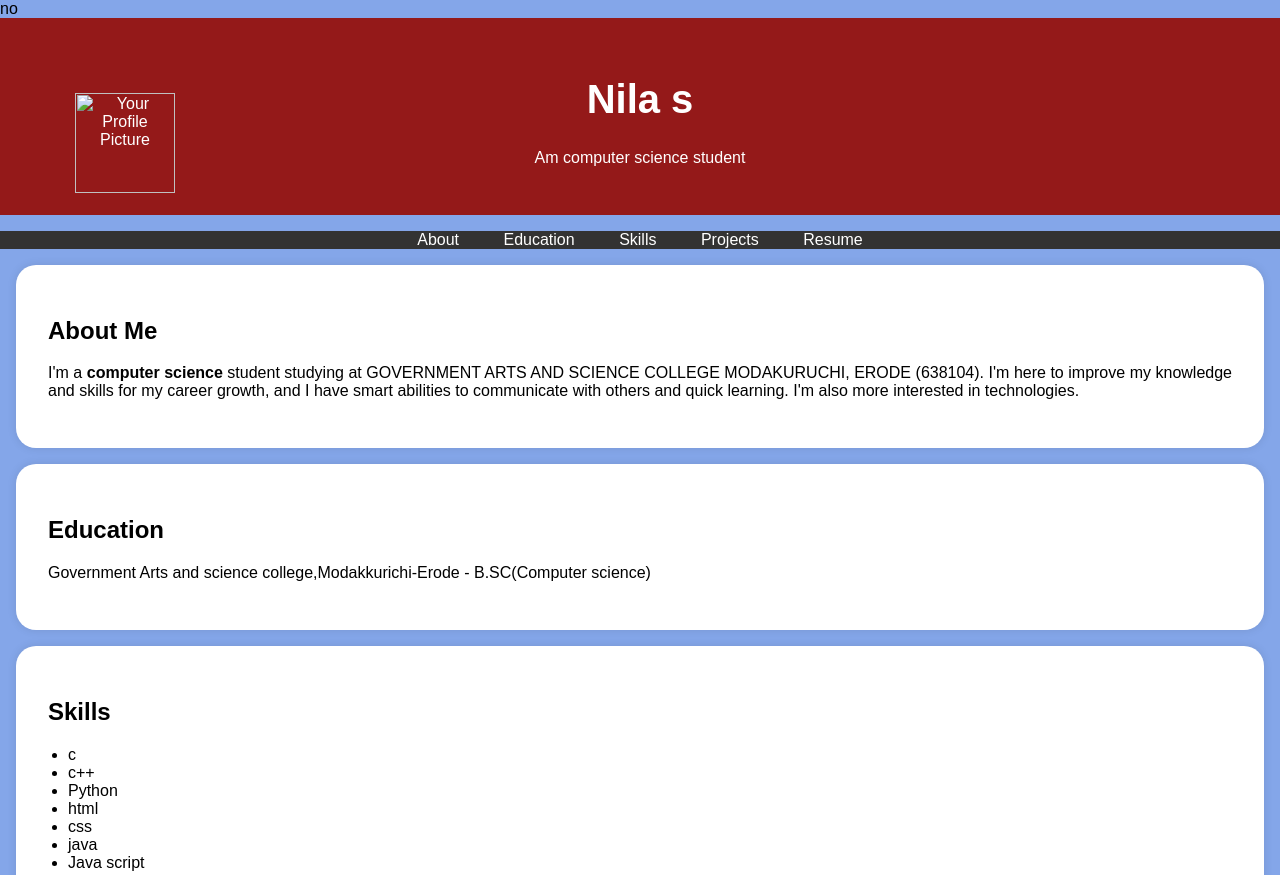
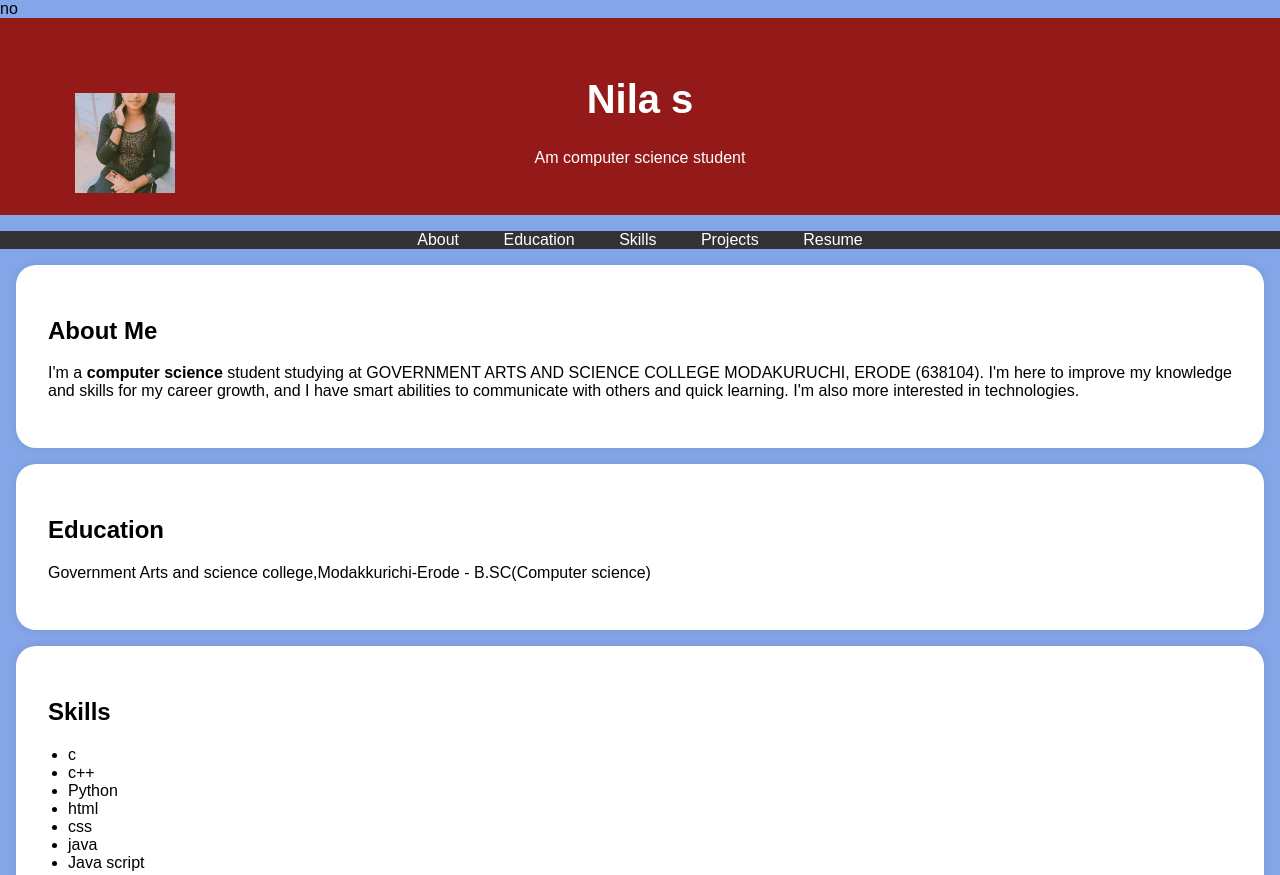
Before and after one commit to nila411/Digital-protfolio, a plain HTML site: page index.html in a window 1280 px wide. Shown: the top 875 px of the page. Drawn offline with Linux system fonts and the light colour scheme.

Commit message:
Update index.html

```diff
--- a/index.html
+++ b/index.html
@@ -95,7 +95,7 @@ no<!DOCTYPE html>
     <header>
         <div class="header-content">
             <!-- Add your profile picture here -->
-            <img src="Image to PDF 20250318 14.13.47.jpg"alt="Your Profile Picture" class="profile-picture">
+            <img src="IMG-20241108-WA0015.jpg"alt="Your Profile Picture" class="profile-picture">
             <h1>Nila s</h1>
             <p>Am computer science student</p>
         </div>
```
